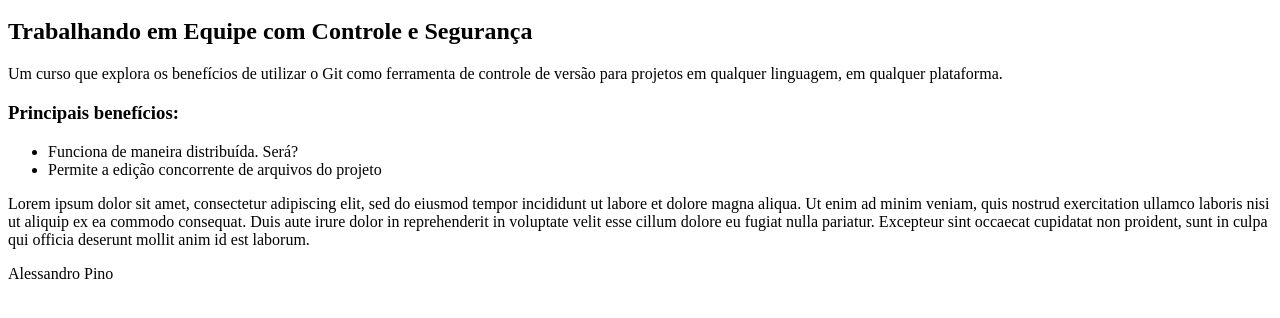
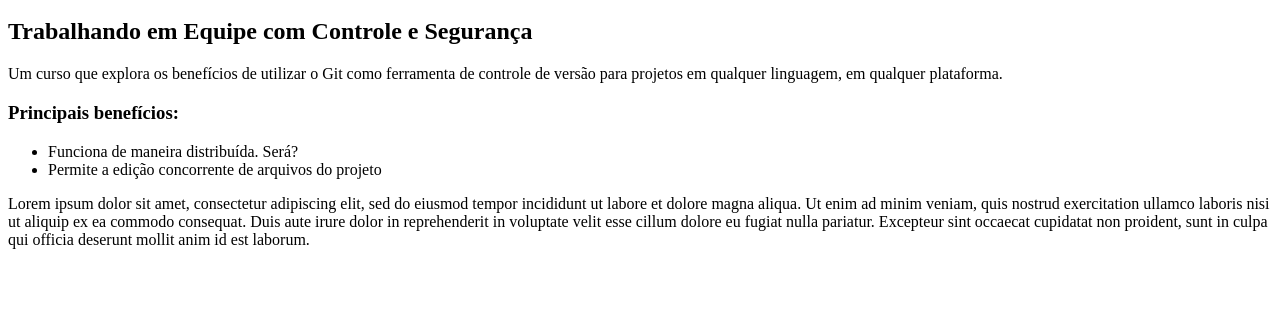
Before and after one commit to pininho/curso-git, a plain HTML site: page index.html in a window 1280 px wide. Shown: the part 48-366 px from the top of the page. Drawn offline with Linux system fonts and the light colour scheme.

Commit message:
Testando uma inconsistencia

```diff
--- a/index.html
+++ b/index.html
@@ -20,7 +20,5 @@
 		sunt in culpa qui officia deserunt mollit anim id est laborum.
 		</p>
 
-	    <p>Alessandro Pino</p>
-
     </body>
 </html>
```
